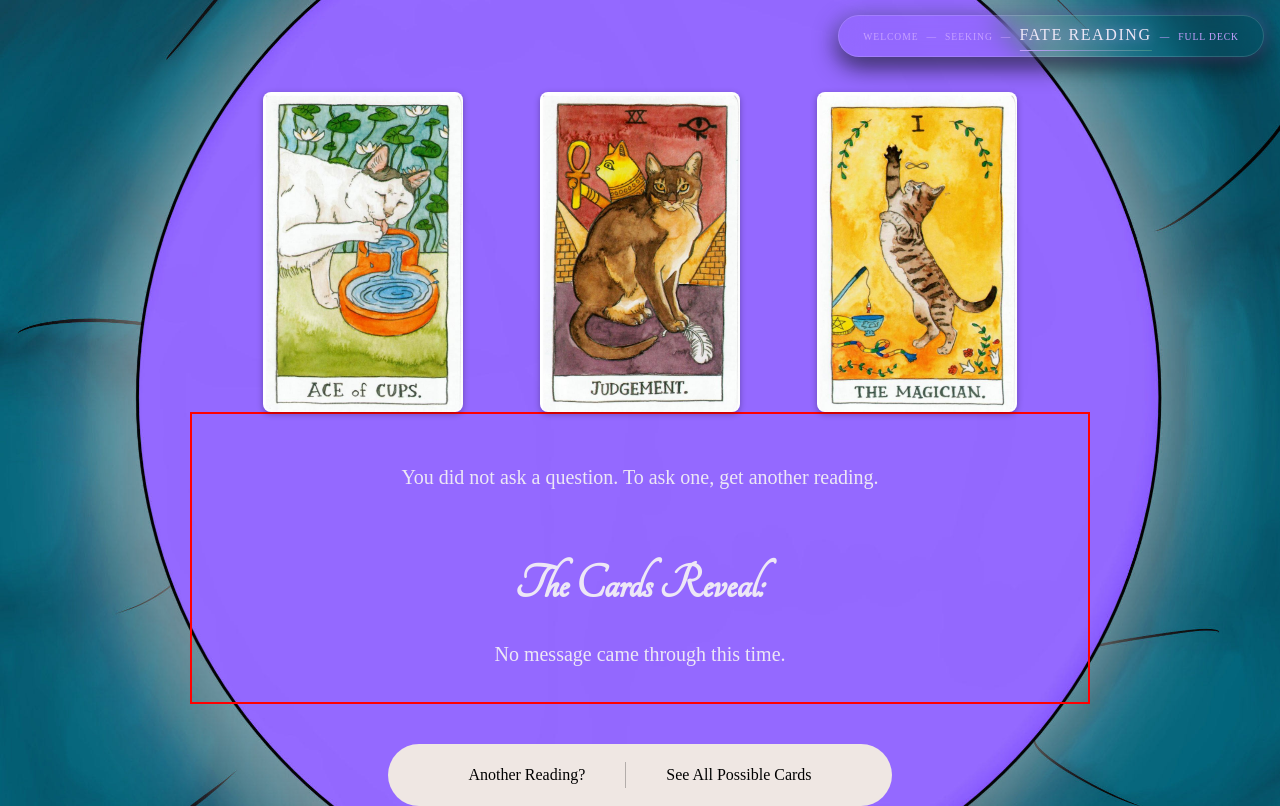
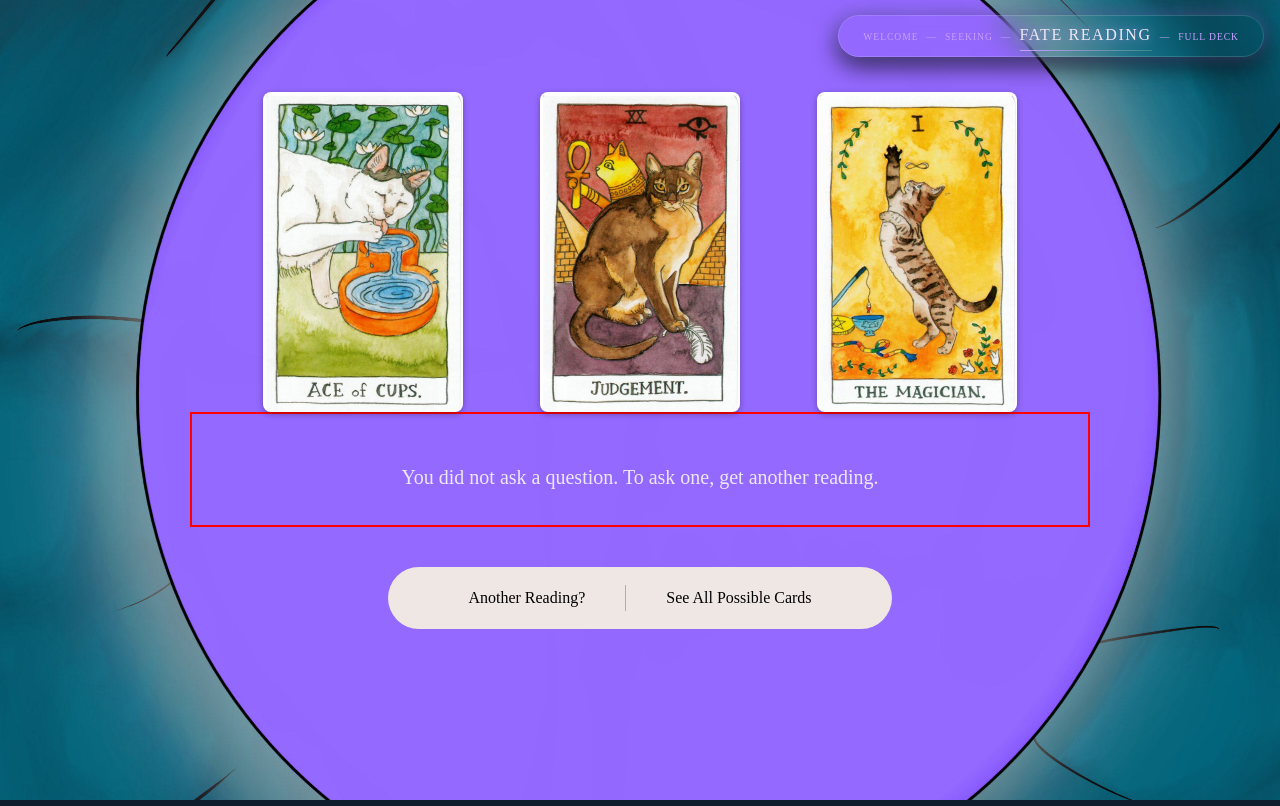
Before and after one commit to ArturMigulea/Tarot-Reading, a React (Vite) app: page /Screens/FateReading in a window 1280 px wide. Built offline with nearby package versions, Linux system fonts and the light colour scheme; no server answers; a web font is replaced by a local one.

Commit message:
if no question provided, dont show ai

```diff
--- a/src/Screens/FateReading.jsx
+++ b/src/Screens/FateReading.jsx
@@ -167,6 +167,7 @@ function FateReading() {
                             {question || `You did not ask a question. To ask one, get another reading.`}
                         </ParchmentCard>
 
+                        {question && (
                             <ParchmentCard
                                 title="The Cards Reveal:"
                                 className={`reduced-padding fade-card ${showReading ? "visible" : ""}`}
@@ -175,6 +176,7 @@ function FateReading() {
                                 {readingError && `Hmm, something interfered with the reading: ${readingError}`}
                                 {!readingLoading && !readingError && (reading || "No message came through this time.")}
                             </ParchmentCard>
+                        )}
                     </div>
                 </div>
 
```
Lines whose indentation alone changed are shown as unchanged.
